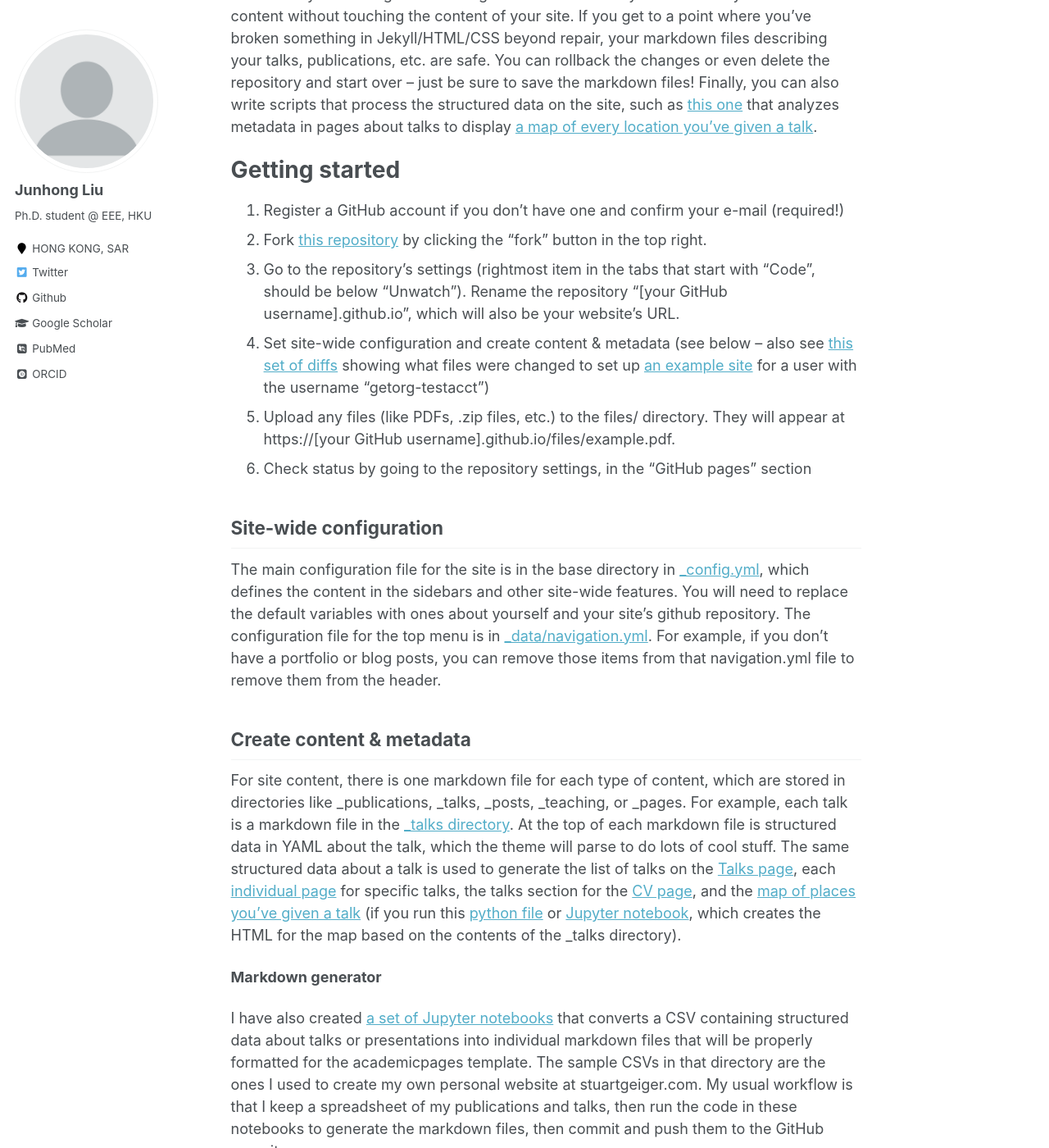
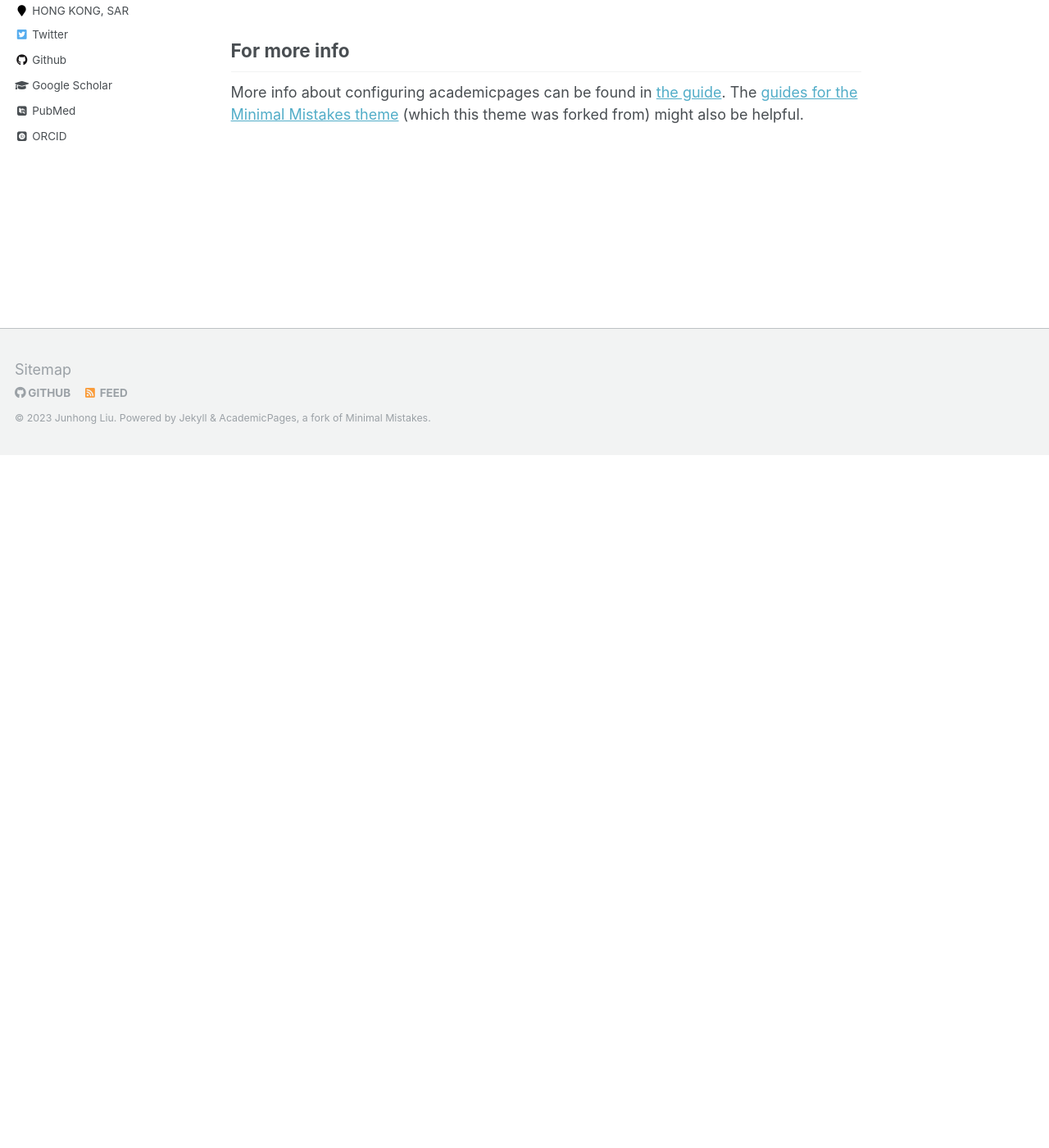
Before and after one commit to johnny-eee/online, a Jekyll site: the page built from _pages/about.md, in a window 1280 px wide and 1400 px high, scrolled down 844 px. Shown: the whole window at 82% size. Built offline with Jekyll 4.4.1, drawn with Linux system fonts in a browser that asks for light colours; some web fonts are replaced; some of the changed text lies outside the part shown.

Commit message:
Update about.md

```diff
--- a/_pages/about.md
+++ b/_pages/about.md
@@ -1,6 +1,6 @@
 ---
 permalink: /
-title: "academicpages is a ready-to-fork GitHub Pages template for academic personal websites"
+title: "Junhong Liu"
 excerpt: "About me"
 author_profile: true
 redirect_from:
@@ -10,11 +10,6 @@ redirect_from:
 
 This is the front page of a website that is powered by the [academicpages template](https://github.com/academicpages/academicpages.github.io) and hosted on GitHub pages. [GitHub pages](https://pages.github.com) is a free service in which websites are built and hosted from code and data stored in a GitHub repository, automatically updating when a new commit is made to the respository. This template was forked from the [Minimal Mistakes Jekyll Theme](https://mmistakes.github.io/minimal-mistakes/) created by Michael Rose, and then extended to support the kinds of content that academics have: publications, talks, teaching, a portfolio, blog posts, and a dynamically-generated CV. You can fork [this repository](https://github.com/academicpages/academicpages.github.io) right now, modify the configuration and markdown files, add your own PDFs and other content, and have your own site for free, with no ads! An older version of this template powers my own personal website at [stuartgeiger.com](http://stuartgeiger.com), which uses [this Github repository](https://github.com/staeiou/staeiou.github.io).
 
-A data-driven personal website
-======
-Like many other Jekyll-based GitHub Pages templates, academicpages makes you separate the website's content from its form. The content & metadata of your website are in structured markdown files, while various other files constitute the theme, specifying how to transform that content & metadata into HTML pages. You keep these various markdown (.md), YAML (.yml), HTML, and CSS files in a public GitHub repository. Each time you commit and push an update to the repository, the [GitHub pages](https://pages.github.com/) service creates static HTML pages based on these files, which are hosted on GitHub's servers free of charge.
-
-Many of the features of dynamic content management systems (like Wordpress) can be achieved in this fashion, using a fraction of the computational resources and with far less vulnerability to hacking and DDoSing. You can also modify the theme to your heart's content without touching the content of your site. If you get to a point where you've broken something in Jekyll/HTML/CSS beyond repair, your markdown files describing your talks, publications, etc. are safe. You can rollback the changes or even delete the repository and start over -- just be sure to save the markdown files! Finally, you can also write scripts that process the structured data on the site, such as [this one](https://github.com/academicpages/academicpages.github.io/blob/master/talkmap.ipynb) that analyzes metadata in pages about talks to display [a map of every location you've given a talk](https://academicpages.github.io/talkmap.html).
 
 Getting started
 ======
@@ -25,25 +20,6 @@ Getting started
 1. Upload any files (like PDFs, .zip files, etc.) to the files/ directory. They will appear at https://[your GitHub username].github.io/files/example.pdf.
 1. Check status by going to the repository settings, in the "GitHub pages" section
 
-Site-wide configuration
-------
-The main configuration file for the site is in the base directory in [_config.yml](https://github.com/academicpages/academicpages.github.io/blob/master/_config.yml), which defines the content in the sidebars and other site-wide features. You will need to replace the default variables with ones about yourself and your site's github repository. The configuration file for the top menu is in [_data/navigation.yml](https://github.com/academicpages/academicpages.github.io/blob/master/_data/navigation.yml). For example, if you don't have a portfolio or blog posts, you can remove those items from that navigation.yml file to remove them from the header.
-
-Create content & metadata
-------
-For site content, there is one markdown file for each type of content, which are stored in directories like _publications, _talks, _posts, _teaching, or _pages. For example, each talk is a markdown file in the [_talks directory](https://github.com/academicpages/academicpages.github.io/tree/master/_talks). At the top of each markdown file is structured data in YAML about the talk, which the theme will parse to do lots of cool stuff. The same structured data about a talk is used to generate the list of talks on the [Talks page](https://academicpages.github.io/talks), each [individual page](https://academicpages.github.io/talks/2012-03-01-talk-1) for specific talks, the talks section for the [CV page](https://academicpages.github.io/cv), and the [map of places you've given a talk](https://academicpages.github.io/talkmap.html) (if you run this [python file](https://github.com/academicpages/academicpages.github.io/blob/master/talkmap.py) or [Jupyter notebook](https://github.com/academicpages/academicpages.github.io/blob/master/talkmap.ipynb), which creates the HTML for the map based on the contents of the _talks directory).
-
-**Markdown generator**
-
-I have also created [a set of Jupyter notebooks](https://github.com/academicpages/academicpages.github.io/tree/master/markdown_generator
-) that converts a CSV containing structured data about talks or presentations into individual markdown files that will be properly formatted for the academicpages template. The sample CSVs in that directory are the ones I used to create my own personal website at stuartgeiger.com. My usual workflow is that I keep a spreadsheet of my publications and talks, then run the code in these notebooks to generate the markdown files, then commit and push them to the GitHub repository.
-
-How to edit your site's GitHub repository
-------
-Many people use a git client to create files on their local computer and then push them to GitHub's servers. If you are not familiar with git, you can directly edit these configuration and markdown files directly in the github.com interface. Navigate to a file (like [this one](https://github.com/academicpages/academicpages.github.io/blob/master/_talks/2012-03-01-talk-1.md) and click the pencil icon in the top right of the content preview (to the right of the "Raw | Blame | History" buttons). You can delete a file by clicking the trashcan icon to the right of the pencil icon. You can also create new files or upload files by navigating to a directory and clicking the "Create new file" or "Upload files" buttons.
-
-Example: editing a markdown file for a talk
-![Editing a markdown file for a talk](/images/editing-talk.png)
 
 For more info
 ------
```
